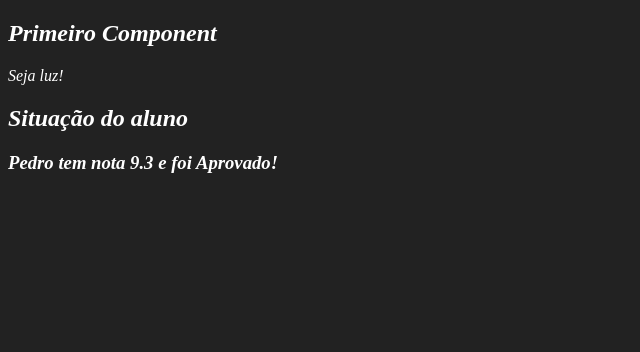
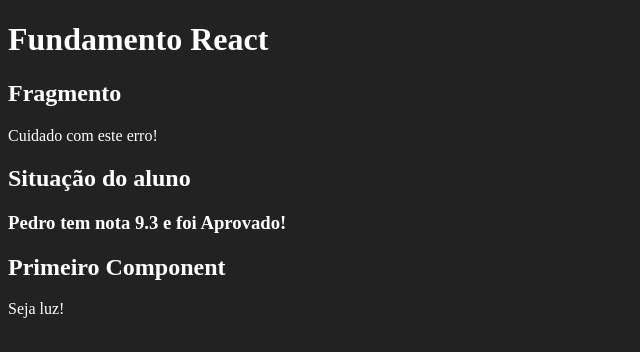
Before and after one commit to tindao02/fundamentos-react, a React (Create React App) app: page / in a window 1280 px wide. Shown: the top 352 px of the page, without its empty margins (0-640 px from the left). Built offline with nearby package versions, Linux system fonts and the light colour scheme.

Commit message:
Componente App

```diff
--- /dev/null
+++ b/src/App.jsx
@@ -0,0 +1,19 @@
+import React from 'react';
+
+import Primeiro from './components/basicos/Primeiro';
+import ComParametro from './components/basicos/ComParametro';
+import Fragmento from './components/basicos/Fragmento';
+
+export default () =>
+(
+    <div id="app">
+        <h1>Fundamento React</h1>
+        <Fragmento />
+        <ComParametro
+            titulo="Situação do aluno"
+            aluno="Pedro"
+            nota={9.3}
+        />
+        <Primeiro></Primeiro>
+    </div>
+);
--- /dev/null
+++ b/src/components/basicos/Fragmento.jsx
@@ -0,0 +1,11 @@
+import React from 'react'
+
+export default function Fragmento(props)
+{
+    return (
+        <>
+            <h2>Fragmento</h2>
+            <p>Cuidado com este erro!</p>
+        </>
+    );
+}
--- a/src/index.js
+++ b/src/index.js
@@ -1,21 +1,12 @@
-import ReactDom from 'react-dom'
-import React from 'react'
+import ReactDom from 'react-dom';
+import React from 'react';
 
-import './index.css'
+import './index.css';
 
-import Primeiro from './components/basicos/Primeiro'
-import ComParametro from './components/basicos/ComParametro'
-
-const tag = 'Olá mundo!'
+import App from './App';
 
 ReactDom.render
 (
-    <i>
-        <Primeiro></Primeiro>
-        <ComParametro
-            titulo="Situação do aluno"
-            aluno="Pedro"
-            nota={9.3}/>
-    </i>,
+    <App/>,
     document.getElementById('root')
-)
+);
```
Also changed, not shown: src/components/basicos/ComParametro.jsx (+4 -4 lines).
